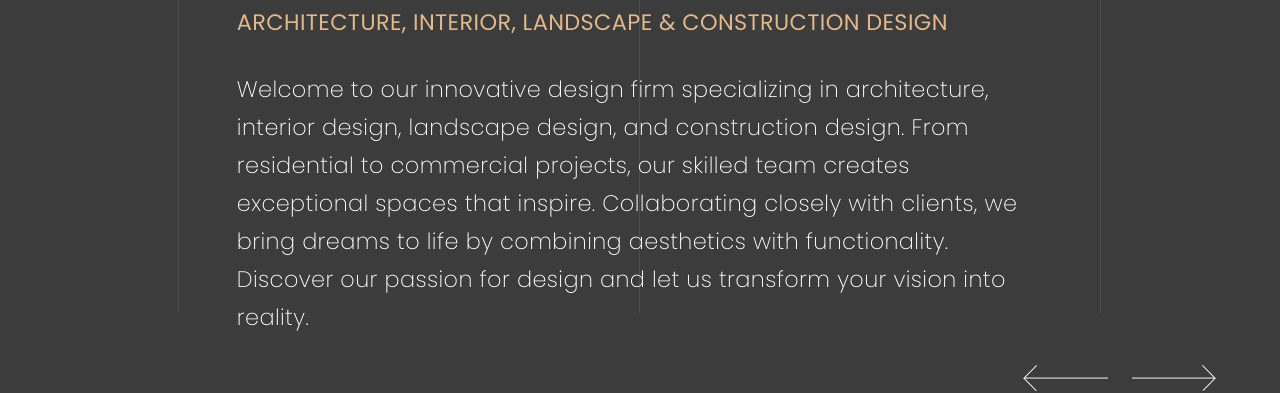
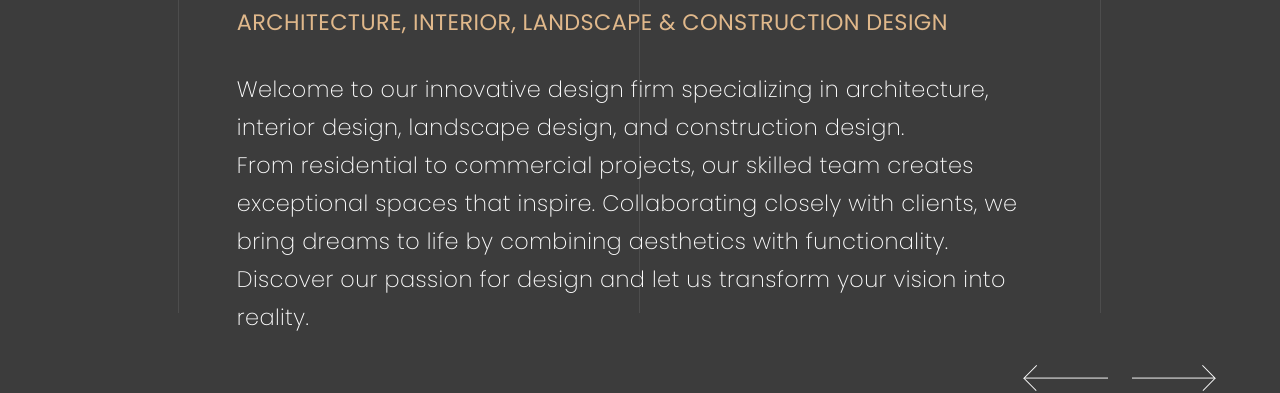
Before and after one commit to GrowthVVork/aov-studios, a React (Create React App) app: page / in a window 1280 px wide. Shown: the part 487-880 px from the top of the page. Built offline with nearby package versions, Linux system fonts and the light colour scheme.

Commit message:
REFACTOR: move div styles to p tag

```diff
--- a/src/sections/about/About.jsx
+++ b/src/sections/about/About.jsx
@@ -33,16 +33,14 @@ export const About = () => {
           Innovative Design Firm <br /> Architecture, Interior, Landscape &
           Construction Design
         </h2>
-        <p>
-          <div style={{ width: "80%" }}>
-            Welcome to our innovative design firm specializing in architecture,
-            interior design, landscape design, and construction design. From
-            residential to commercial projects, our skilled team creates
-            exceptional spaces that inspire. Collaborating closely with clients,
-            we bring dreams to life by combining aesthetics with functionality.
-            Discover our passion for design and let us transform your vision
-            into reality.
-          </div>
+        <p style={{ width: "80%" }}>
+          Welcome to our innovative design firm specializing in architecture,
+          interior design, landscape design, and construction design. <br />
+          From residential to commercial projects, our skilled team creates
+          exceptional spaces that inspire. Collaborating closely with clients,
+          we bring dreams to life by combining aesthetics with functionality.
+          <br /> Discover our passion for design and let us transform your
+          vision into reality.
         </p>
       </section>
 
```
